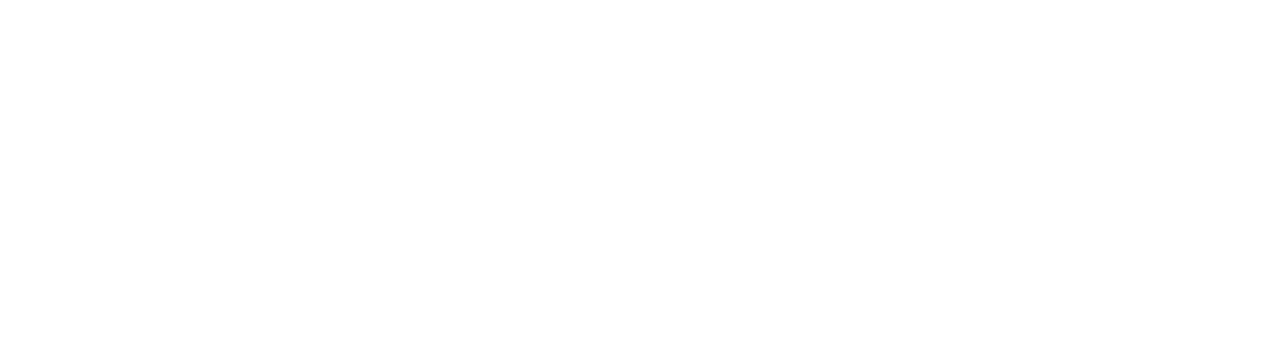
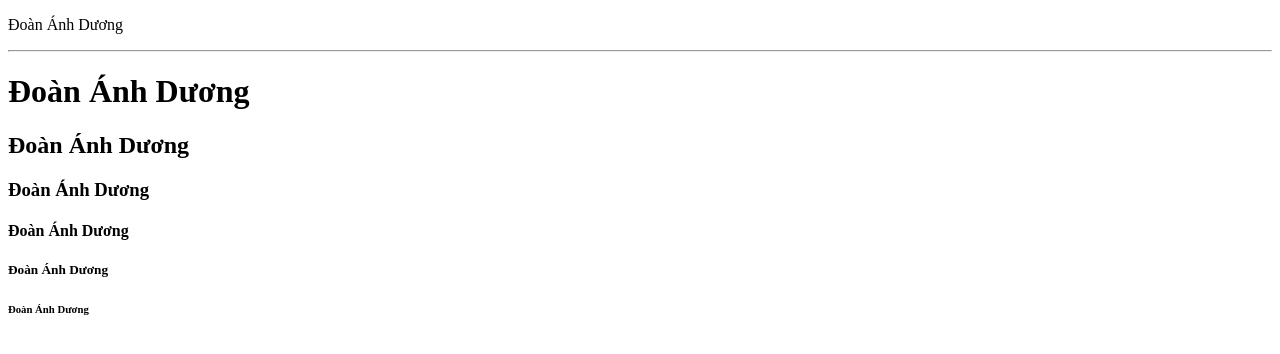
Before and after one commit to doananhduong/BT-HTCNW, a plain HTML site: page Tuan1/bai2.html in a window 1280 px wide. Drawn offline with Linux system fonts and the light colour scheme.

Commit message:
edit file

```diff
--- a/Tuan1/bai2.html
+++ b/Tuan1/bai2.html
@@ -7,6 +7,13 @@
     <title>Document</title>
 </head>
 <body>
-
+    <P>Đoàn Ánh Dương</P>
+    <HR></HR>
+    <H1>Đoàn Ánh Dương</H1>
+    <H2>Đoàn Ánh Dương</H2>
+    <H3>Đoàn Ánh Dương</H3>
+    <H4>Đoàn Ánh Dương</H4>
+    <H5>Đoàn Ánh Dương</H5>
+    <H6>Đoàn Ánh Dương</H6>
 </body>
 </html>
```
